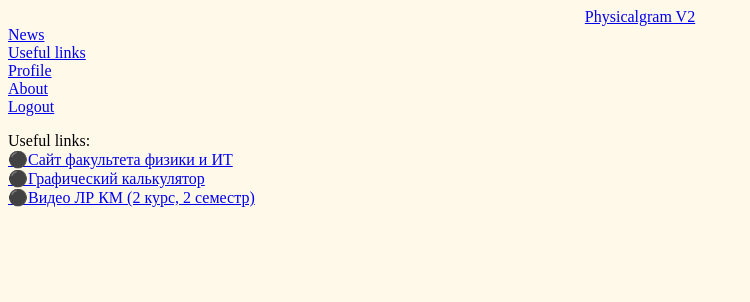
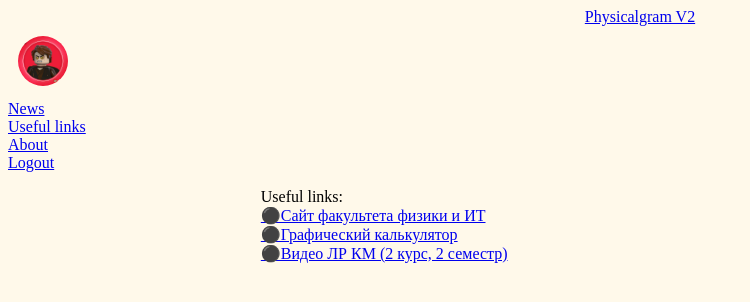
Before and after one commit to Jos-Craw/physicalgram, a Django app: page /good/ in a window 1280 px wide. Shown: the top 302 px of the page, without its empty margins (0-750 px from the left). Run offline with Django 3.2, Linux system fonts and the light colour scheme; a user stored in the database is signed in; some libraries are stand-ins or nearby versions.

Commit message:
Trigger pipelines

```diff
--- a/postgram 2/news/static/news/style.css
+++ b/postgram 2/news/static/news/style.css
@@ -11,17 +11,27 @@ header{
 }
 .nav_right{
   display: flex;
-  justify-content: flex-end;
   flex-direction: column;
+
 }
 section{
   display: flex;
   flex-direction: column;
 }
 .post{
-  display: flex;
-  justify-content: center;
+  margin-left: 20%;
+  margin-right: 30%;
 }
 .media{
   width: 30%;
 }
+.avatar{
+  width: 50px;
+  height: 50px;
+  border-radius: 100px;
+  padding: 10px;
+}
+.post-author{
+  display: flex;
+  align-items: center;
+}
--- a/postgram 2/news/templates/layout/basic.html
+++ b/postgram 2/news/templates/layout/basic.html
@@ -13,9 +13,15 @@
 	</header>
 	<nav class="nav_right">
 		{% if user.is_authenticated %}
+		<a href="{% url 'news:profile' %}">
+			{% if user.avatar %}
+      			<img class="avatar" src="{{ user.avatar.url }}">
+    		{% else %}
+      			<img class="avatar" src="\static\news\user.png">
+    		{% endif %}
+    	</a>
 		<a href="{% url 'news:index' %}">News</a>
 		<a href="{% url 'news:good' %}">Useful links</a>
-		<a href="{% url 'news:profile' %}">Profile</a>
 		<a href="{% url 'news:about' %}">About</a>
 		<a href="{% url 'news:logout' %}">Logout</a>
 		{% else %}
@@ -23,7 +29,7 @@
 		<a href="{% url 'news:register' %}">Registration</a>
 		{% endif %}
 	</nav>
-	<section>
+	<section class="post">
 		{% block content %}
 		{% endblock %}
 	</section>
--- a/postgram 2/news/templates/news/good.html
+++ b/postgram 2/news/templates/news/good.html
@@ -5,10 +5,9 @@
 {% block content %}
 <div>
 	<p>Useful links:<br>
-		<a href="http://old.gsu.by/physfac/" class="link">⚫Сайт факультета физики и ИТ</a><br>
-		<a href="https://www.desmos.com/calculator?lang=ru" class="link">⚫Графический калькулятор</a><br>
-		<a href="https://drive.google.com/drive/folders/1AXYmwLO0JELWV_2GlSurWkARgirbNK7m?usp=sharing" class="link">⚫Видео ЛР КМ (2 курс, 2 семестр)</a><br>
-
+		<a href="http://old.gsu.by/physfac/">⚫Сайт факультета физики и ИТ</a><br>
+		<a href="https://www.desmos.com/calculator?lang=ru">⚫Графический калькулятор</a><br>
+		<a href="https://drive.google.com/drive/folders/1AXYmwLO0JELWV_2GlSurWkARgirbNK7m?usp=sharing">⚫Видео ЛР КМ (2 курс, 2 семестр)</a>
 	</p>
 </div>
 {% endblock %}
```
Also changed, not shown: postgram 2/news/templates/news/index.html (+9 -7 lines).
